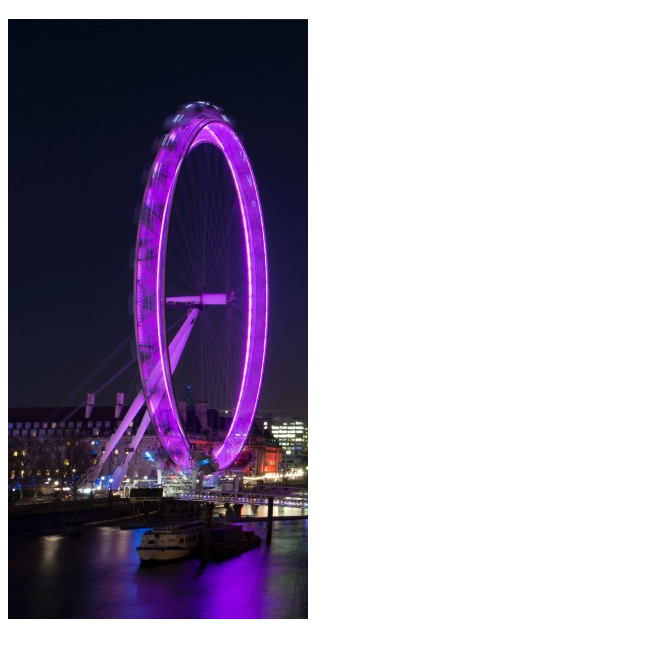
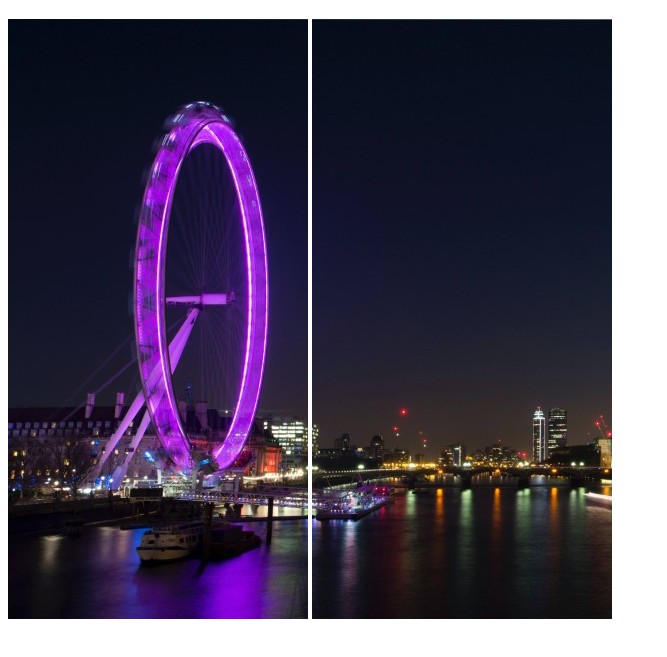
Before and after one commit to AngeloCrisci/html-london-trip, a plain HTML site: page Pages/index.html in a window 1280 px wide. Shown: the part 61-718 px from the top of the page, without its empty margins (0-667 px from the left). Drawn offline with Linux system fonts and the light colour scheme.

Commit message:
Added second image

```diff
--- a/Pages/index.html
+++ b/Pages/index.html
@@ -14,6 +14,7 @@
             <!--Foto-->
             <div>
                 <img src="../Pages/images/pexels-bill-emrich-230794-0.jpg" alt="ferris wheel">
+                <img src="../Pages/images/pexels-bill-emrich-230794-1.jpg" alt="London background">
             </div>
         </header>
     </body>
```
